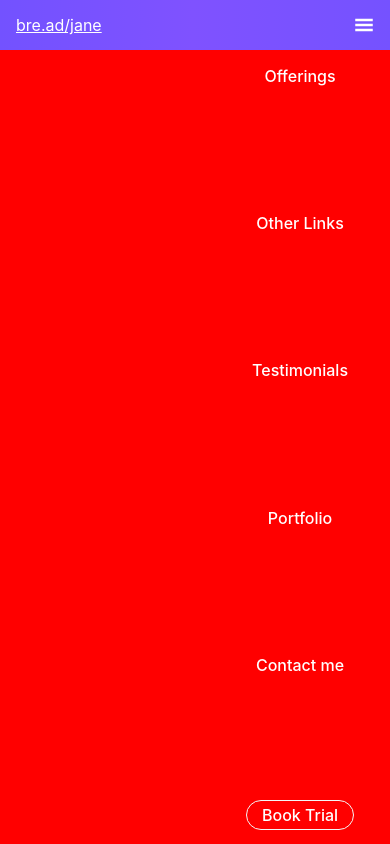
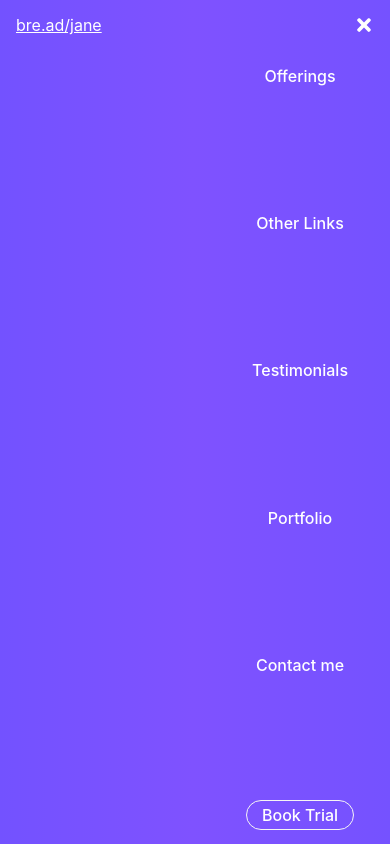
Before and after one commit to AyoTheInspired/bread-task, a React (Create React App) app: page / in a window 390 px wide. Both pictures are taken after a click on the icon 364 px from the left and 25 px from the top of the page. Built offline with nearby package versions, Linux system fonts and the light colour scheme.

Commit message:
Navigation is complete

```diff
--- a/src/components/Navigation.js
+++ b/src/components/Navigation.js
@@ -1,6 +1,7 @@
-import React from "react";
+import React, { useState } from "react";
 import styled from "styled-components";
 import { GiHamburgerMenu } from "react-icons/gi";
+import { FaTimes } from "react-icons/fa";
 
 const navItems = [
 	"Offerings",
@@ -11,13 +12,16 @@ const navItems = [
 ];
 
 function Navigation() {
+	const [showSidebar, setShowSidebar] = useState(false);
+
 	return (
 		<Nav className="flex-btw px-3 py-2">
 			<div className="nav__left">
 				<p className="nav__title mb-0 text-white">bre.ad/jane</p>
 			</div>
 
-			<div className="nav__right flexed col ">
+			<div
+				className={`${showSidebar && "show__sidebar"} nav__right flexed col`}>
 				<ul className="flexed my-auto py-1 ml-auto">
 					{navItems.map((item) => (
 						<li key={item} className="nav__right-item text-white">
@@ -29,8 +33,14 @@ function Navigation() {
 				</ul>
 			</div>
 
-			<div className="hamburger__container flexed">
-				<GiHamburgerMenu className="hamburger" />
+			<div
+				className="hamburger__container flexed"
+				onClick={() => setShowSidebar(!showSidebar)}>
+				{showSidebar ? (
+					<FaTimes className="hamburger" />
+				) : (
+					<GiHamburgerMenu className="hamburger" />
+				)}
 			</div>
 		</Nav>
 	);
@@ -100,9 +110,11 @@ const Nav = styled.nav`
 			left: 0;
 			right: 0;
 			width: 100vw;
-			background: red;
+			background: var(--linear-bg);
 			padding: 10px 0;
 			height: calc(100vh - 50px);
+			transform: translateX(-100%);
+			transition: var(--transition);
 		}
 
 		ul {
@@ -112,4 +124,8 @@ const Nav = styled.nav`
 			justify-content: space-between !important;
 		}
 	}
+
+	.show__sidebar {
+		transform: translatex(0);
+	}
 `;
```
